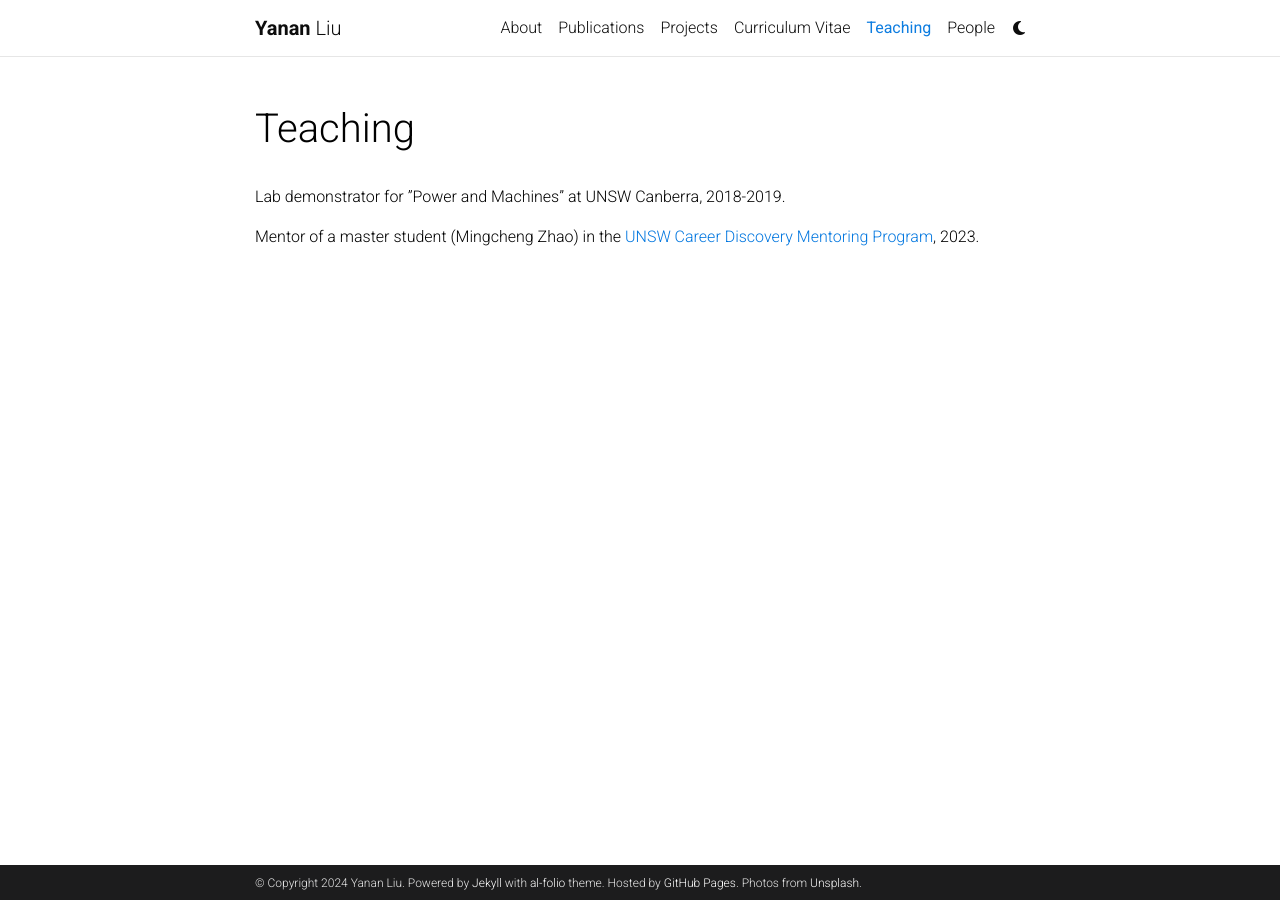
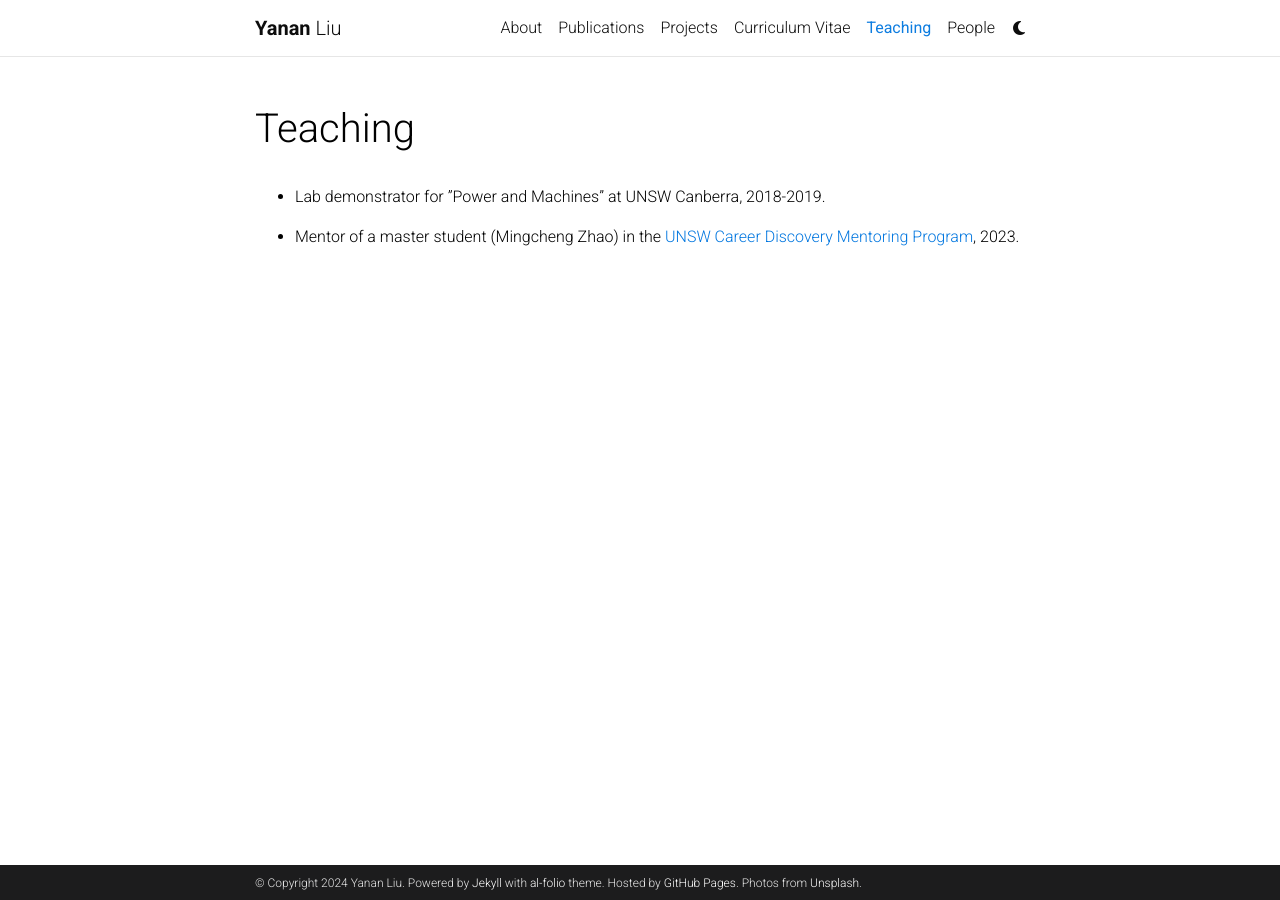
Before and after one commit to yananliuhomepage/yananliuhomepage.github.io, a Jekyll site: the page built from _pages/teaching.md, in a window 1280 px wide. Built offline with Jekyll 4.4.1, drawn with Linux system fonts in a browser that asks for light colours; comment, search, counter and statistics services are not loaded; a style sheet for code colours, icons or effects is not loaded.

```diff
--- a/_pages/teaching.md
+++ b/_pages/teaching.md
@@ -7,6 +7,6 @@ nav: true
 nav_order: 5
 ---
 
-Lab demonstrator for ”Power and Machines” at UNSW Canberra, 2018-2019.
+* Lab demonstrator for ”Power and Machines” at UNSW Canberra, 2018-2019.
 
-Mentor of a master student (Mingcheng Zhao) in the [UNSW Career Discovery Mentoring Program](https://www.unsw.edu.au/employability/discover/unsw-career-discovery-mentoring-program), 2023.
+* Mentor of a master student (Mingcheng Zhao) in the [UNSW Career Discovery Mentoring Program](https://www.unsw.edu.au/employability/discover/unsw-career-discovery-mentoring-program), 2023.
```
